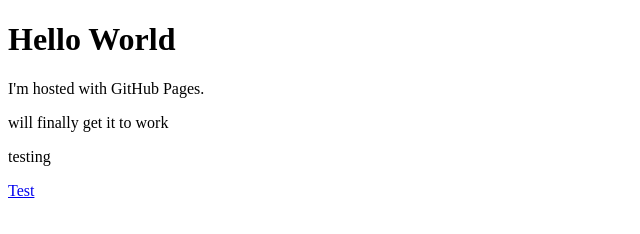
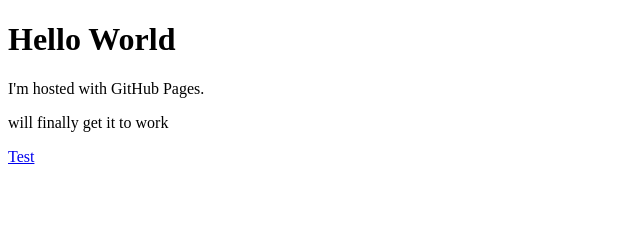
Before and after one commit to burtonhollifield/burtonhollifield.github.io, a plain HTML site: page index.html in a window 1280 px wide. Shown: the full height of the page, 0-640 px from the left. Drawn offline with Linux system fonts and the light colour scheme.

Commit message:
Update index.html

```diff
--- a/index.html
+++ b/index.html
@@ -4,7 +4,7 @@
 <h1>Hello World</h1>
 <p>I'm hosted with GitHub Pages.</p>
 <p> will finally get it to work </p>
-<p> testing</p>
+<p> </p>
 <a href="burton_discussion.html">Test</a>
 </body>
 </html>
```
